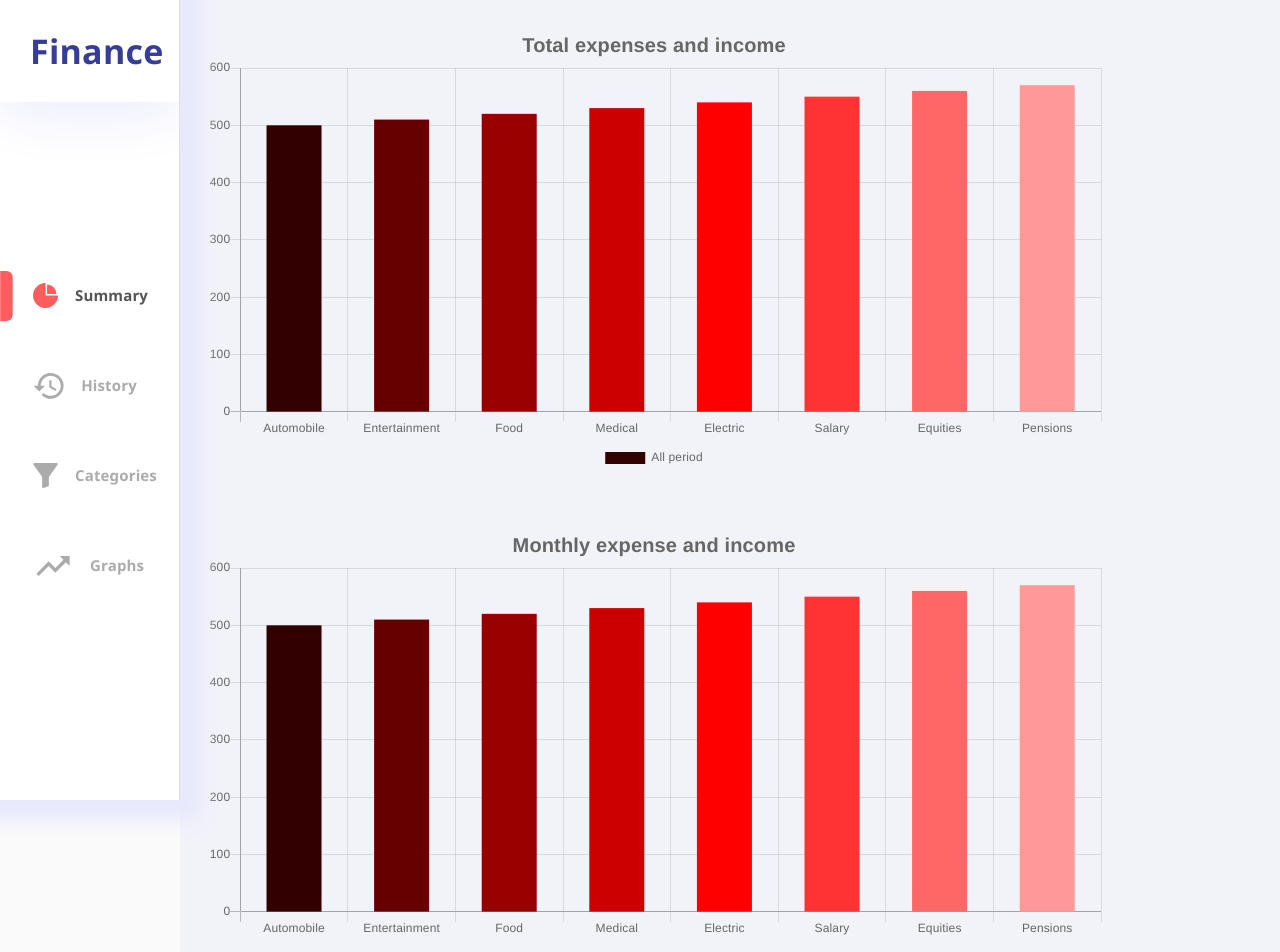
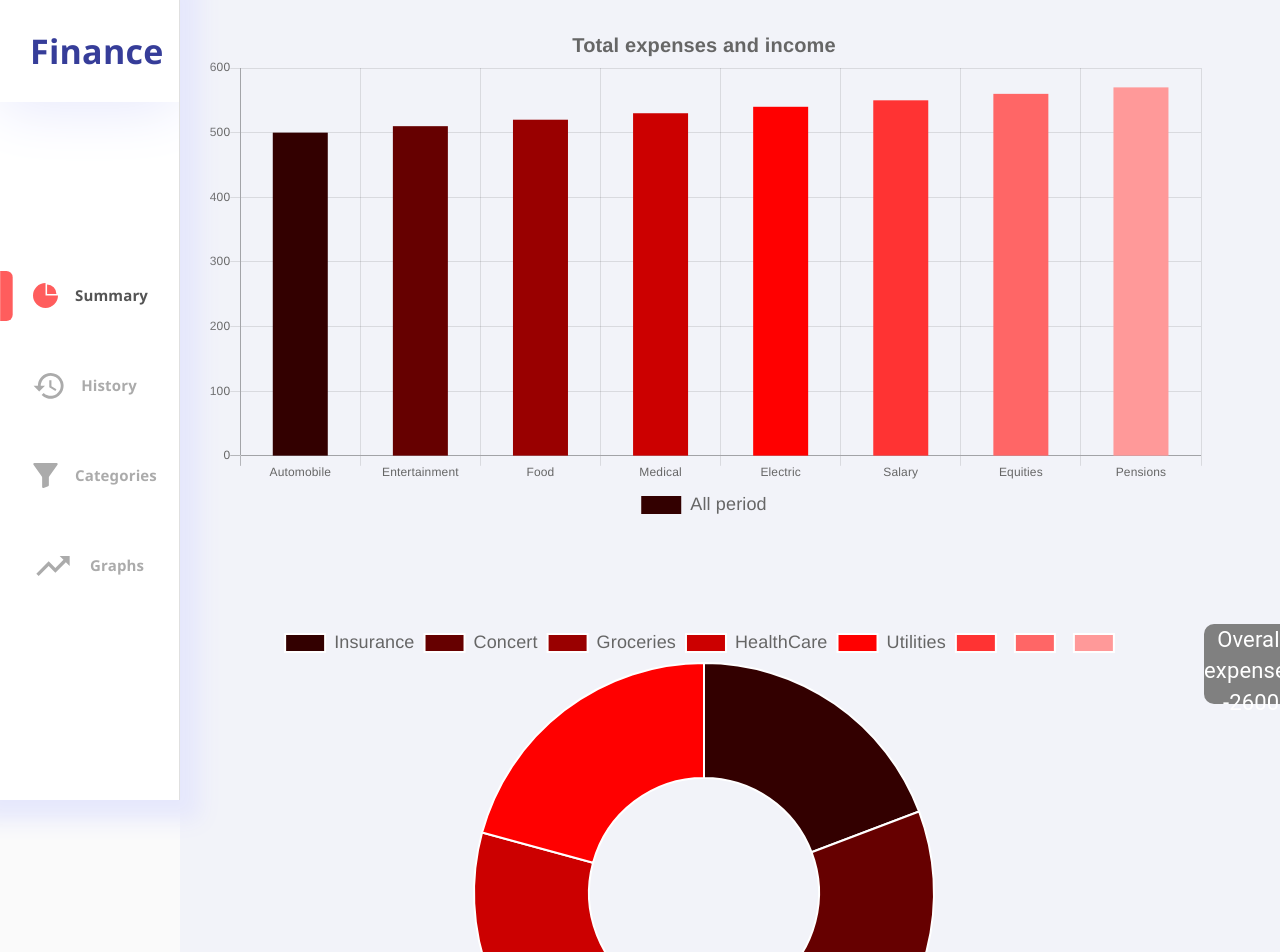
Before and after one commit to LuizaAv/aca-final-project-lge, a React (Create React App) app: page /Charts in a window 1280 px wide. Shown: the top 952 px of the page. Built offline with nearby package versions, Linux system fonts and the light colour scheme.

Commit message:
added chart for  total expenses

```diff
--- a/src/pages/Charts/Charts.style.js
+++ b/src/pages/Charts/Charts.style.js
@@ -4,8 +4,17 @@ import { makeStyles } from '@material-ui/core/styles';
 export default makeStyles((theme) => ({
   flexContainer: {
     display: 'flex',
-    height: 500,
-    width: 900,
+    height: 600,
+    width: 1000,
   },
+  expense:{
+    height: 80,
+    width: 210,
+    backgroundColor: 'grey',
+    borderRadius: 10,
+    fontSize: 22,
+    color: 'white',
+    textAlign: 'center'
+  }
 
 }));
--- a/src/pages/Charts/MainChart.js
+++ b/src/pages/Charts/MainChart.js
@@ -1,13 +1,18 @@
 import React from 'react';
-import MonthlyChart from './MonthlyChart';
-import TotalChart from './TotalCharts'
+import ExpenseChart from './MonthlyChart';
+import TotalChart from './TotalCharts';
+import useStyles from './Charts.style';
 
 export default function MainChart() {
-
+  const classes = useStyles();
   return (
     <div>
+      <div className={classes.flexContainer}>
       <TotalChart/>
-      <MonthlyChart/>
+      </div>
+      <div className={classes.flexContainer}>
+      <ExpenseChart/>
+      </div>
     </div>
   );
 }
--- a/src/pages/Charts/MonthlyChart.js
+++ b/src/pages/Charts/MonthlyChart.js
@@ -1,22 +1,21 @@
 import React from 'react';
-import { Bar} from 'react-chartjs-2';
+import { Doughnut } from 'react-chartjs-2';
 import { useStoreContext } from '../../store/storeContext';
 import useStyles from './Charts.style';
 
-
-export default function MonthlyChart() {
+export default function ExpenseChart() {
   const classes = useStyles();
   const { state } = useStoreContext();
-    const labels = state.budget.map((item) => item.category);
-    const price = state.budget.map((item) => item.amount);
+  const labels = state.budget.map((item) => (item.type === 'expense' ? item.name : ''));
+  const amount = state.budget.map((item) => (item.type === 'expense' ? item.amount : ''));
 
   const chartData = {
-      type: 'bar',
+    type: 'doughnut',
     labels,
     datasets: [
       {
-          label: 'All period',
-          data: price,
+        label: 'Expense on each thing',
+        data: amount,
         maxBarThickness: 55,
         backgroundColor: [
           'hsl(0, 100%, 10%)',
@@ -33,31 +32,23 @@ export default function MonthlyChart() {
     ],
   };
 
+  console.log(labels);
   return (
     <div className={classes.flexContainer}>
-          <Bar
+      <Doughnut
         data={chartData}
         options={{
-              title: {
-                display: true,
-                text: 'Monthly expense and income',
-                fontSize: 20,
+          legend: {
+            labels: {
+              fontSize: 18,
             },
-              legend: {
-                display: true,
-                position: 'bottom',
-              },
-              scales: {
-                yAxes: [
-                  {
-                    ticks: {
-                      beginAtZero: true,
-                    },
-                  },
-                ],
           },
         }}
       />
+      <div className={classes.expense}>
+        Overall expenses
+          -{amount.reduce((acc, curr) => acc + curr)}
+      </div>
     </div>
   );
 }
--- a/src/pages/Charts/TotalCharts.js
+++ b/src/pages/Charts/TotalCharts.js
@@ -2,7 +2,6 @@ import React from 'react';
 import { Bar} from 'react-chartjs-2';
 import { useStoreContext } from '../../store/storeContext';
 import useStyles from './Charts.style';
-import MonthlyChart from './MonthlyChart';
 
 export default function TotalChart() {
   const classes = useStyles();
@@ -46,6 +45,10 @@ export default function TotalChart() {
             legend: {
               display: true,
               position: 'bottom',
+              fontSize: 18,
+              labels: {
+              fontSize: 18,
+            },
             },
             scales: {
               yAxes: [
```
Lines whose indentation alone changed are shown as unchanged.
